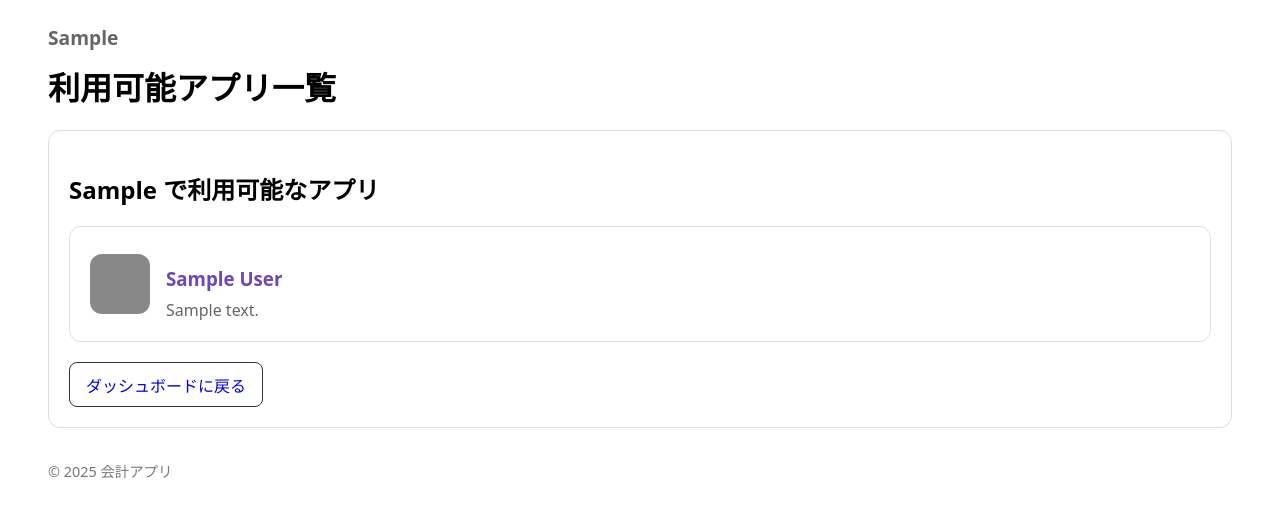
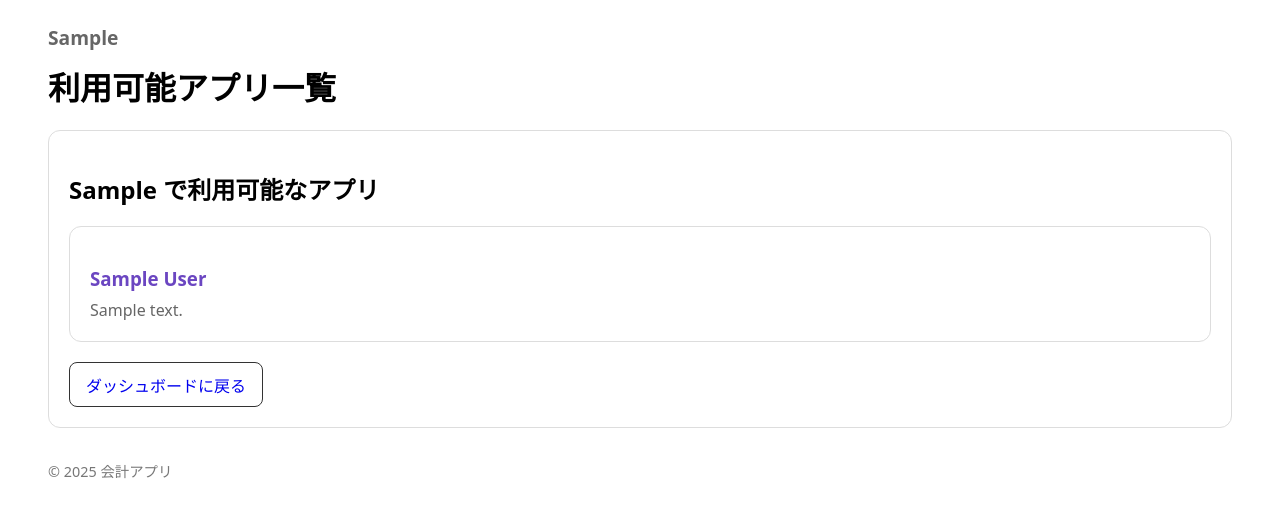
Before and after one commit to system-asayama/management-decision-app2, a Flask app: template app/templates/tenant_admin_tenant_apps.html in a window 1280 px wide. Shown: the part 32-550 px from the top of the page. Run offline with Flask 3, Linux system fonts and the light colour scheme; the template is opened without the code that fills it: most values are stand-ins (such as "Sample title", 1, 10 or a date in 2020); parts of the project's set-up code (start-up, migrations or seed data) failed here and were passed over.

Commit message:
Fix template error: replace url_for(app.url) with direct URL generation

```diff
--- a/app/templates/tenant_admin_tenant_apps.html
+++ b/app/templates/tenant_admin_tenant_apps.html
@@ -12,18 +12,10 @@
   {% if apps and apps|length > 0 %}
     <div style="margin-top:20px">
       {% for app in apps %}
-      <a href="{{ url_for(app.url) }}" class="card-link" style="text-decoration:none;display:block;margin-bottom:16px">
-        <div class="card" style="margin-bottom:0;transition:transform 0.2s,box-shadow 0.2s;cursor:pointer">
-          <div style="display:flex;align-items:center">
-            <div style="background:{{ app.color }};color:white;width:60px;height:60px;border-radius:12px;display:flex;align-items:center;justify-content:center;margin-right:16px">
-              <i class="{{ app.icon }} fa-2x"></i>
-            </div>
-            <div style="flex:1">
-              <h3 style="color:#6B46C1;margin-bottom:8px">{{ app.display_name }}</h3>
-              <p style="color:#666;margin:0">{{ app.description or '利用可能なアプリの一覧を表示' }}</p>
-            </div>
-            <i class="fas fa-chevron-right" style="color:#ccc;font-size:1.5em"></i>
-          </div>
+      <a href="{% if app.name == 'management-decision' %}/management_decision/{% else %}#{% endif %}" style="text-decoration:none;color:inherit">
+        <div class="card" style="margin-bottom:16px;cursor:pointer">
+          <h3 style="color:#6B46C1;margin-bottom:8px">{{ app.display_name }}</h3>
+          <p style="color:#666;margin:0">{{ app.description or '利用可能なアプリの一覧を表示' }}</p>
         </div>
       </a>
       {% endfor %}
```
